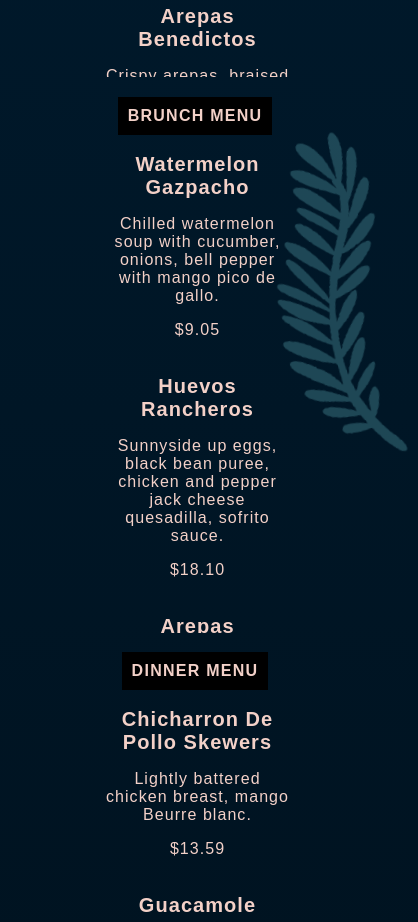
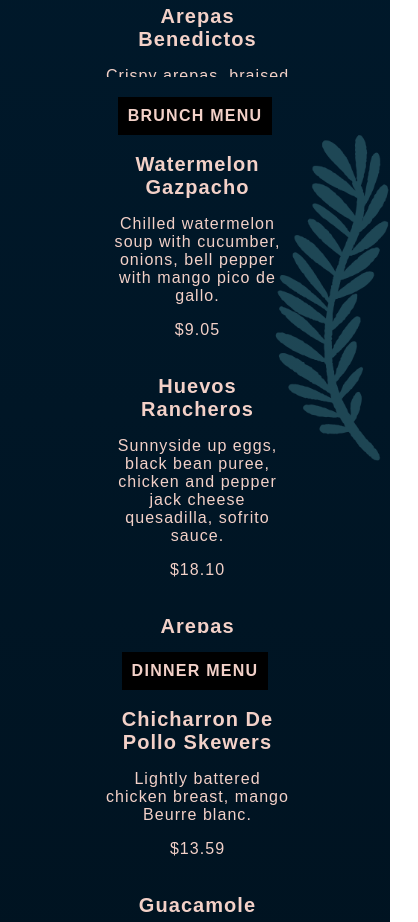
Before and after one commit to asrahman97/blendonthewater, a React (Create React App) app: page / in a window 390 px wide. Shown: the part 900-1822 px from the top of the page, 418 px wide, since content can reach past the window. Built offline with nearby package versions, Linux system fonts and the light colour scheme.

Commit message:
removed leaf rotation for mobile

```diff
--- a/src/App.css
+++ b/src/App.css
@@ -682,6 +682,7 @@ and (max-device-width : 800px) {
 
   .leaf2 {
     width: 30vw;
+    transform: none;
   }
 
   .leaf3 {
```
